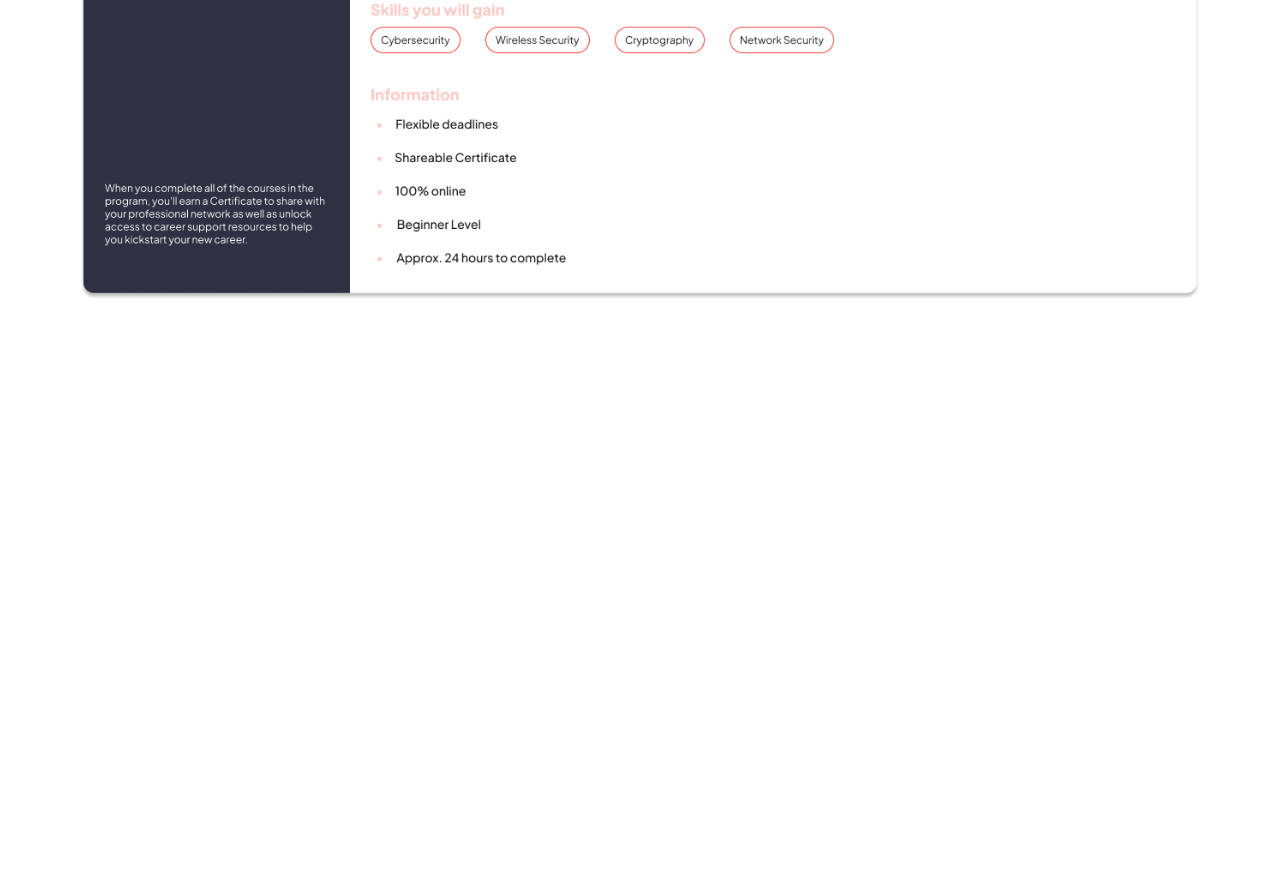
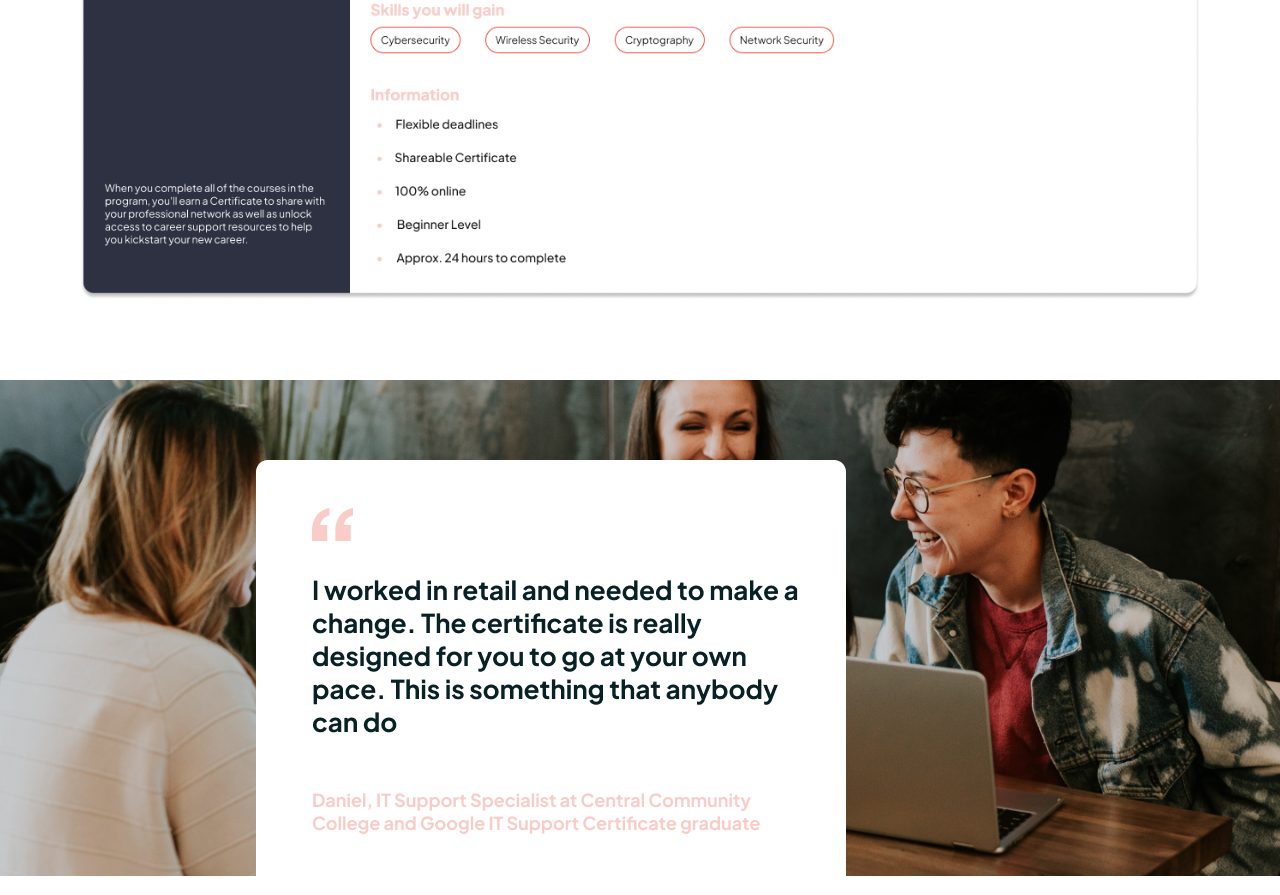
Before and after one commit to ebnaayadepu/Tailwind-Assainment-03, a website built with Vite: page index.html in a window 1280 px wide. Shown: the part 6569-7464 px from the top of the page. Before the commit the page ends 6869 px from the top, so only its background shows below. Built offline with nearby package versions, Linux system fonts and the light colour scheme.

Commit message:
motivition  SECTIOn

```diff
--- a/index.html
+++ b/index.html
@@ -355,13 +355,20 @@
 
     <!--THIS IS SYSTEM ADMINISTRATION  SECTION-->
 
-    <div class="md:ms-20 md:mx-20 mt-28 md:mt-[215px] lg:mt-[540px] w-full">
+    <div class="md:ms-20 md:mx-20 mt-28 md:mt-[215px] lg:mt-[540px] w-full mb-10">
       <div class="md:me-40 relative">
        <img class="object-cover w-full " src="image/Group 238907.png" alt="">
        </div>
       </div>
     </div>
 
+      <!--THIS IS motivition  SECTION-->
+      <div class="relative md:mt-20">
+        <img class="object-cover w-full h-auto" src="image/brooke-cagle-g1Kr4Ozfoac-unsplash 2.png" alt="">
 
+        <div class="absolute top-5 bottom-5 left-10 md:top-20 md:left-32 lg:left-64">
+         <img class="object-cover w-24 md:w-52 lg:w-auto h-auto" src="image/Text Container.png" alt="">
+        </div>
+       </div>
   </body>
 </html>
```
Also changed, not shown: image/Text Container.png (added).
